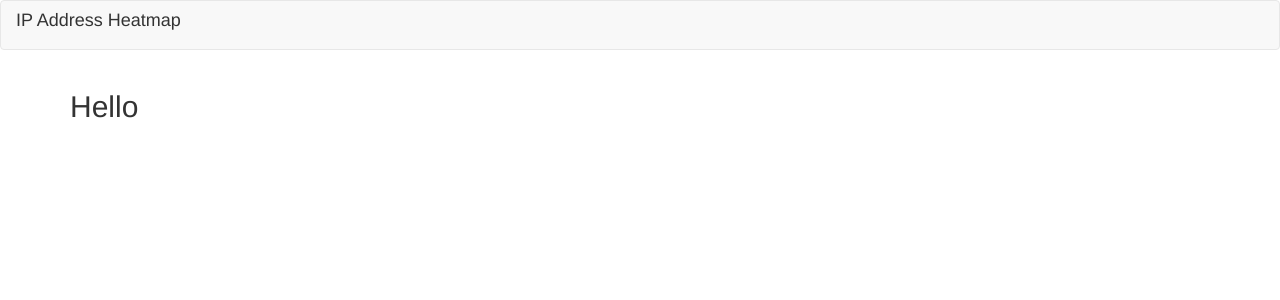
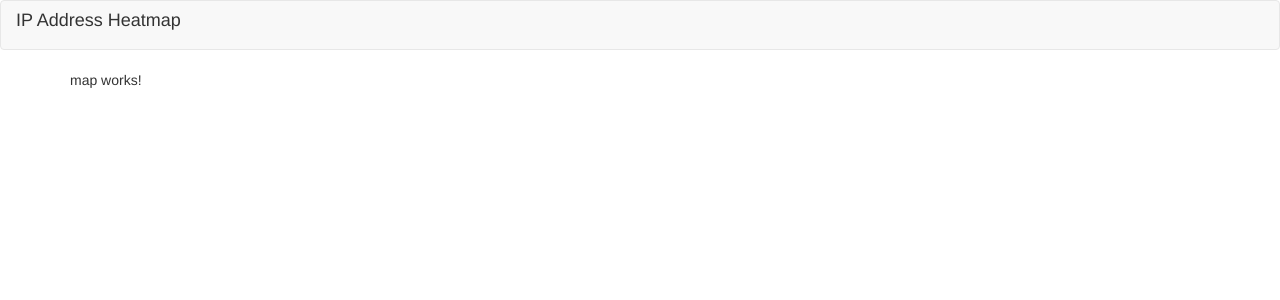
Before and after one commit to jmcreasman/ip-heatmap-angular-app, an Angular app: page / in a window 1280 px wide. Shown: the top 300 px of the page. Built offline with nearby package versions, Linux system fonts and the light colour scheme.

Commit message:
Add map component and set as default route

```diff
--- a/src/app/app-routing.module.ts
+++ b/src/app/app-routing.module.ts
@@ -1,7 +1,10 @@
 import { NgModule } from '@angular/core';
 import { Routes, RouterModule } from '@angular/router';
+import { MapComponent } from './map/map.component';
 
-const routes: Routes = [];
+const routes: Routes = [
+  { path: '', component: MapComponent}
+];
 
 @NgModule({
   imports: [RouterModule.forRoot(routes)],
--- a/src/app/app.component.html
+++ b/src/app/app.component.html
@@ -2,7 +2,7 @@
 <div class="container">
   <div class="row">
     <div class="col-md-12">
-      <h2>Hello</h2>
+      <router-outlet></router-outlet>
     </div>
   </div>
 </div>
--- a/src/app/app.module.ts
+++ b/src/app/app.module.ts
@@ -4,11 +4,13 @@
 import { AppRoutingModule } from './app-routing.module';
 import { AppComponent } from './app.component';
 import { HeaderComponent } from './header/header.component';
+import { MapComponent } from './map/map.component';
 
 @NgModule({
   declarations: [
     AppComponent,
-    HeaderComponent
+    HeaderComponent,
+    MapComponent
   ],
   imports: [
     BrowserModule,
--- /dev/null
+++ b/src/app/map/map.component.html
@@ -0,0 +1 @@
+<p>map works!</p>
--- /dev/null
+++ b/src/app/map/map.component.ts
@@ -0,0 +1,15 @@
+import { Component, OnInit } from '@angular/core';
+
+@Component({
+  selector: 'app-map',
+  templateUrl: './map.component.html',
+  styleUrls: ['./map.component.scss']
+})
+export class MapComponent implements OnInit {
+
+  constructor() { }
+
+  ngOnInit(): void {
+  }
+
+}
```
Also changed, not shown: src/app/map/map.component.scss (added).
